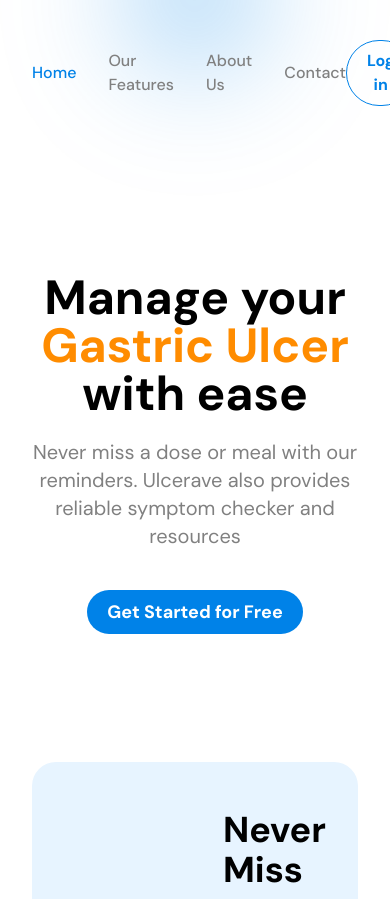
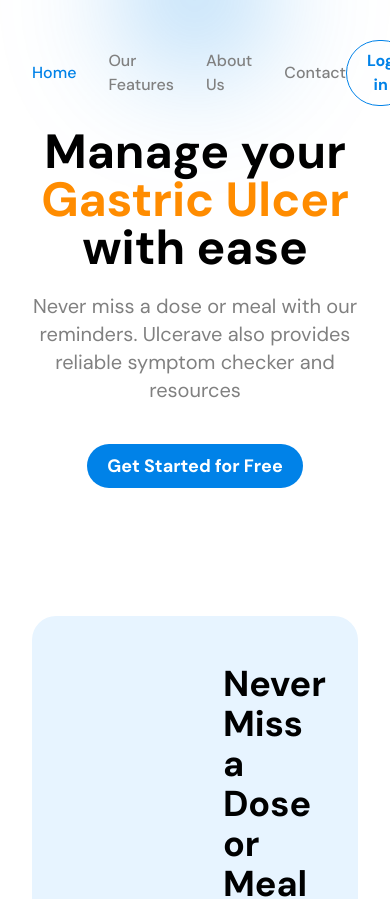
Before and after one commit to mikelisrael/ulcerave, a React (Vite) app: page / in a window 390 px wide. Shown: the top 899 px of the page. Built offline with nearby package versions, Linux system fonts and the light colour scheme.

Commit message:
style: change styles to tailwind styles

```diff
--- a/src/components/Navbar.jsx
+++ b/src/components/Navbar.jsx
@@ -6,7 +6,7 @@ const Navbar = () => {
   const navigate = useNavigate();
 
   return (
-    <nav>
+    <nav className="flex justify-between items-center py-10 px-8 md:px-16 lg:px-32 xl:px-48 absolute w-full z-10">
       <NavLink to="/">
         <img src="/logo.svg" alt="logo" />
       </NavLink>
@@ -21,13 +21,13 @@ const Navbar = () => {
           </NavLink>
         </li>
         <li>
-          <NavLink to="features">Our features</NavLink>
+          <NavLink to="/">Our features</NavLink>
         </li>
         <li>
-          <NavLink to="about">about us</NavLink>
+          <NavLink to="/">about us</NavLink>
         </li>
         <li>
-          <NavLink to="contact">contact</NavLink>
+          <NavLink to="/">contact</NavLink>
         </li>
       </ul>
 
--- a/src/components/css/navbar.css
+++ b/src/components/css/navbar.css
@@ -1,10 +1,9 @@
-/*  style button with tailwind */
-nav {
-  @apply flex justify-between items-center py-10 px-8 md:px-16 lg:px-32 xl:px-48;
+nav ul {
+  @apply text-grey;
 }
 
-nav ul {
-  @apply text-grey hover:text-dark;
+nav ul li {
+  @apply hover:text-dark;
 }
 
 .main_btn {
@@ -13,9 +12,9 @@ nav ul {
 }
 
 .main_btn.transparent {
-  @apply text-primaryBlue border border-primaryBlue hover:bg-primaryBlue hover:text-white;
+  @apply text-primaryBlue border border-primaryBlue hover:bg-primaryBlue hover:text-white focus:bg-primaryBlue focus:text-white;
 }
 
 .main_btn.themed {
-  @apply bg-primaryBlue text-white hover:bg-darkerBlue;
+  @apply bg-primaryBlue text-white hover:bg-darkerBlue focus:bg-darkerBlue;
 }
```
